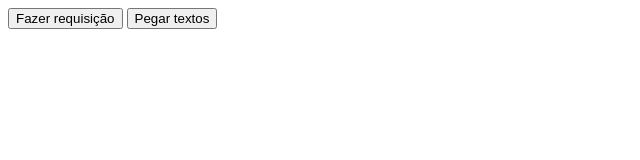
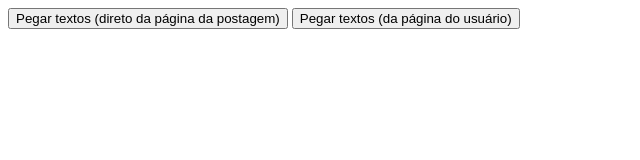
Before and after one commit to VictorMonteiro7/pegaAlt, a browser extension: page index.html in a window 1280 px wide. Shown: the whole page, without its empty margins (0-640 px from the left). Drawn offline with Linux system fonts and the light colour scheme.

Commit message:
mudanças nos textos e linguagem da página

```diff
--- a/index.html
+++ b/index.html
@@ -1,5 +1,5 @@
 <!DOCTYPE html>
-<html lang="en">
+<html lang="pt-BR">
 <head>
   <meta charset="UTF-8">
   <meta http-equiv="X-UA-Compatible" content="IE=edge">
@@ -7,8 +7,8 @@
   <title>Pega Textos</title>
 </head>
 <body>
-  <button id="req">Fazer requisição</button>
-  <button id="teste2">Pegar textos</button>
+  <button id="req">Pegar textos (direto da página da postagem)</button>
+  <button id="teste2">Pegar textos (da página do usuário)</button>
   <script src="./scriptbtn.js"></script>
 </body>
 </html>
```
